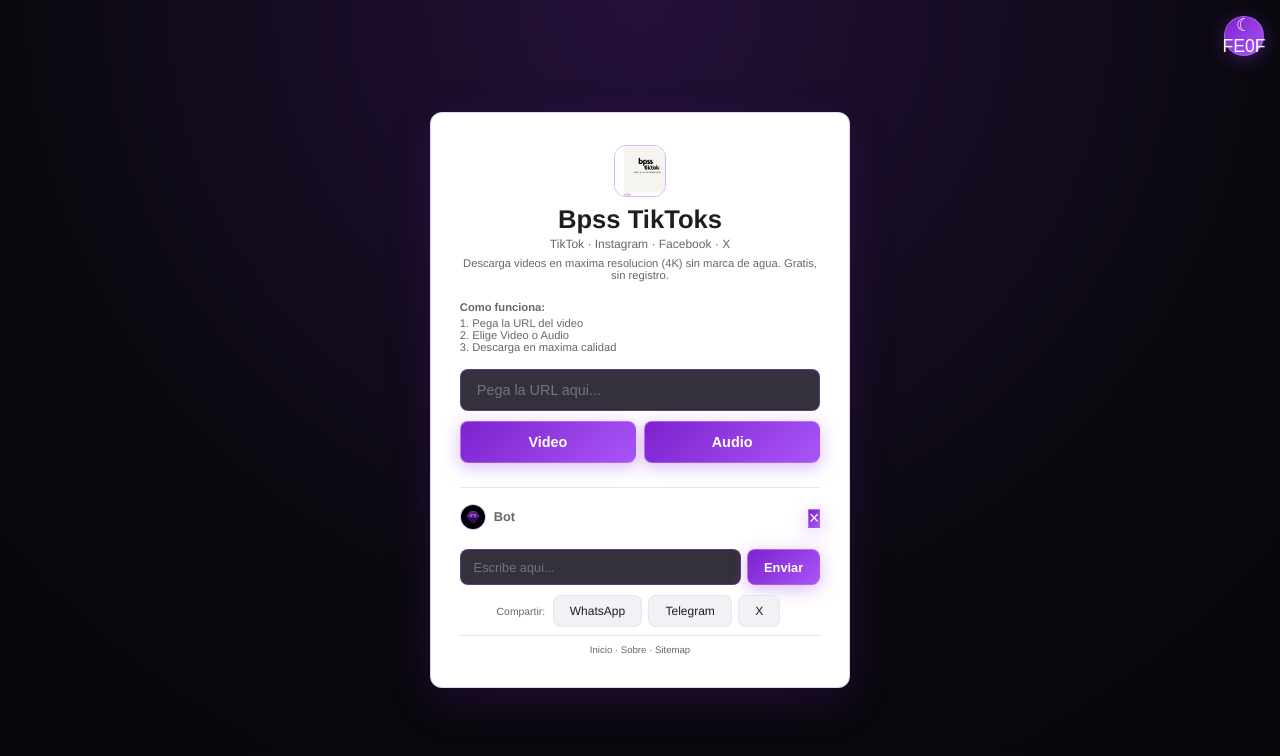
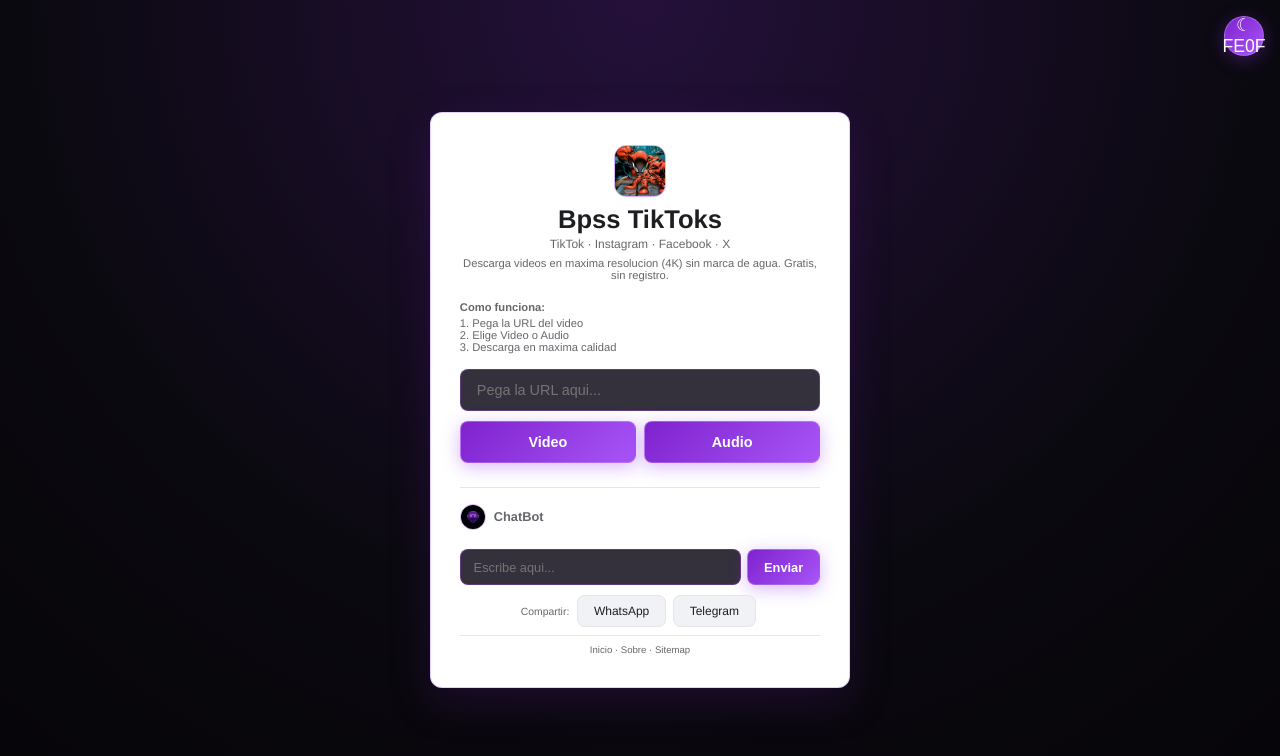
Before and after one commit to bpss-tiktoks/bpss-tiktoks, a Python web app: template templates/index.html in a window 1280 px wide. Shown: the top 756 px of the page. Run offline with Jinja, Linux system fonts and the light colour scheme; the template is opened without the code that fills it, so the values that code supplies are empty.

Commit message:
Restaurar logo bpss..tiktok, poner ChatBot y quitar la x

```diff
--- a/templates/index.html
+++ b/templates/index.html
@@ -39,13 +39,13 @@
 </form>
 <div id="history"></div>
 <div class="chat-box">
-<div class="chat-header"><span class="chat-title"><span style="display:inline-flex;align-items:center;gap:8px;"><img src="/static/bot.png" alt="Bot" style="width:26px;height:26px;border-radius:50%;object-fit:cover;border:1px solid rgba(192,132,252,0.6);">Bot</span></span><button class="clear-chat" onclick="clearChat()">&times;</button></div>
+<div class="chat-header"><span class="chat-title"><span style="display:inline-flex;align-items:center;gap:8px;"><img src="/static/bot.png" alt="Bot" style="width:26px;height:26px;border-radius:50%;object-fit:cover;border:1px solid rgba(192,132,252,0.6);">ChatBot</span></span></div>
 <div id="chatMsgs"></div>
 <div class="suggestions" id="sugArea"></div>
 <div class="chat-input"><input type="text" id="chatInput" placeholder="Escribe aqui..."><button onclick="sendChat()">Enviar</button></div>
 </div>
 
-<div style="margin-top:1rem;text-align:center"><span style="font-size:.65rem;color:var(--muted)">Compartir:</span> <a href="https://wa.me/?text=Descarga%20videos%20sin%20marca%20de%20agua%3A%20https%3A%2F%2Fbpss-tiktoks.onrender.com" target="_blank" class="btn-action" style="margin:.2rem">WhatsApp</a><a href="https://t.me/share/url?url=https%3A%2F%2Fbpss-tiktoks.onrender.com" target="_blank" class="btn-action" style="margin:.2rem">Telegram</a><a href="https://twitter.com/intent/tweet?url=https%3A%2F%2Fbpss-tiktoks.onrender.com" target="_blank" class="btn-action" style="margin:.2rem">X</a></div>
+<div style="margin-top:1rem;text-align:center"><span style="font-size:.65rem;color:var(--muted)">Compartir:</span> <a href="https://wa.me/?text=Descarga%20videos%20sin%20marca%20de%20agua%3A%20https%3A%2F%2Fbpss-tiktoks.onrender.com" target="_blank" class="btn-action" style="margin:.2rem">WhatsApp</a><a href="https://t.me/share/url?url=https%3A%2F%2Fbpss-tiktoks.onrender.com" target="_blank" class="btn-action" style="margin:.2rem">Telegram</a></div>
 <div style="margin-top:1rem;padding-top:.5rem;border-top:1px solid var(--border);text-align:center;font-size:.6rem;color:var(--muted)"><a href="/" style="color:var(--muted);text-decoration:none">Inicio</a> &middot; <a href="/sobre" style="color:var(--muted);text-decoration:none">Sobre</a> &middot; <a href="/sitemap.xml" style="color:var(--muted);text-decoration:none">Sitemap</a></div>
 </div>
 <script>
```
Also changed, not shown: static/logo.png.
